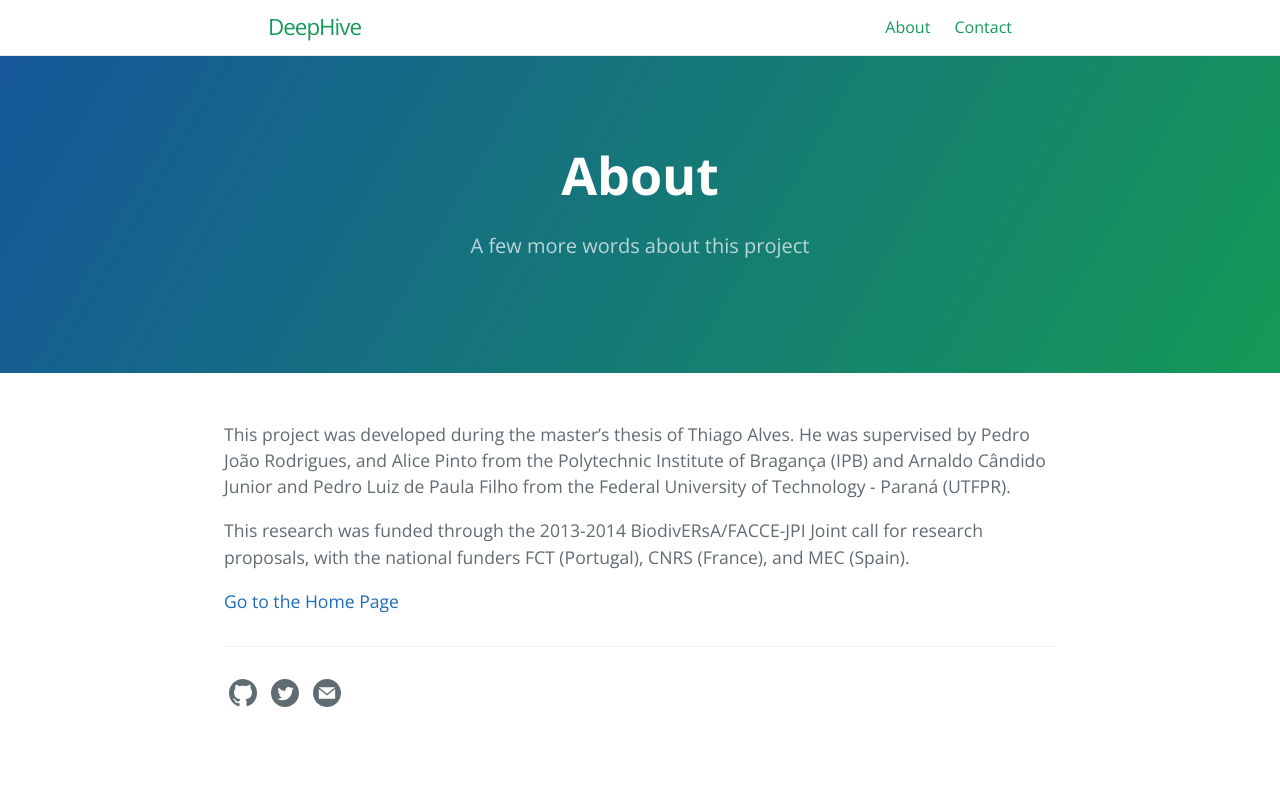
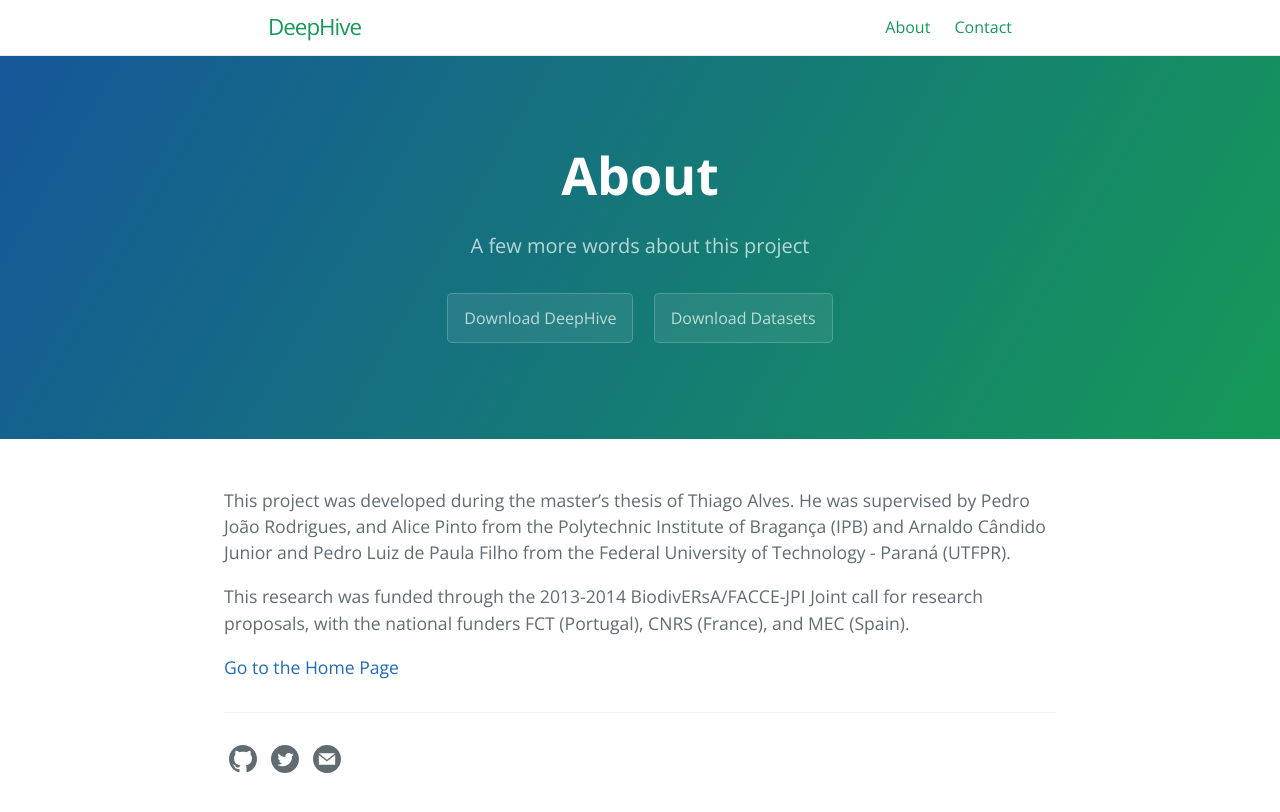
Before and after one commit to avsthiago/DeepBee, a Jekyll site: the page built from about.md, in a window 1280 px wide. Shown: the top 812 px of the page. Built offline with Jekyll 4.4.1, drawn with Linux system fonts in a browser that asks for light colours.

Commit message:
downloads

```diff
--- a/_layouts/default.html
+++ b/_layouts/default.html
@@ -56,13 +56,8 @@
     <section class="page-header">
       <h1 class="project-name">{{ page-title }}</h1>
       <h2 class="project-tagline">{{ page-tagline }}</h2>
-      <!-- {% if page.layout == 'home' and site.github.is_project_page %} -->
-          <!-- <a href="{{ site.github.repository_url }}" class="btn">View on GitHub</a> -->
-        <!-- {% if site.show_downloads %} -->
           <a href="{{ site.github.zip_url }}" class="btn">Download DeepHive</a>
           <a href="{{ site.github.tar_url }}" class="btn">Download Datasets</a>
-        {% endif %}
-      {% endif %}
       <!-- Post tagline -->
       {% if page.layout == 'post' %}
         <h2 class="project-date">
```
